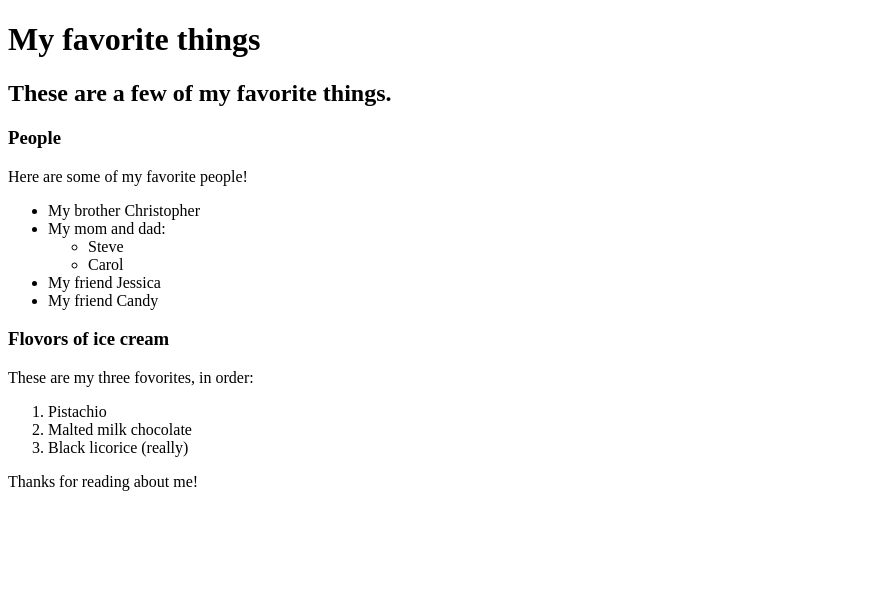
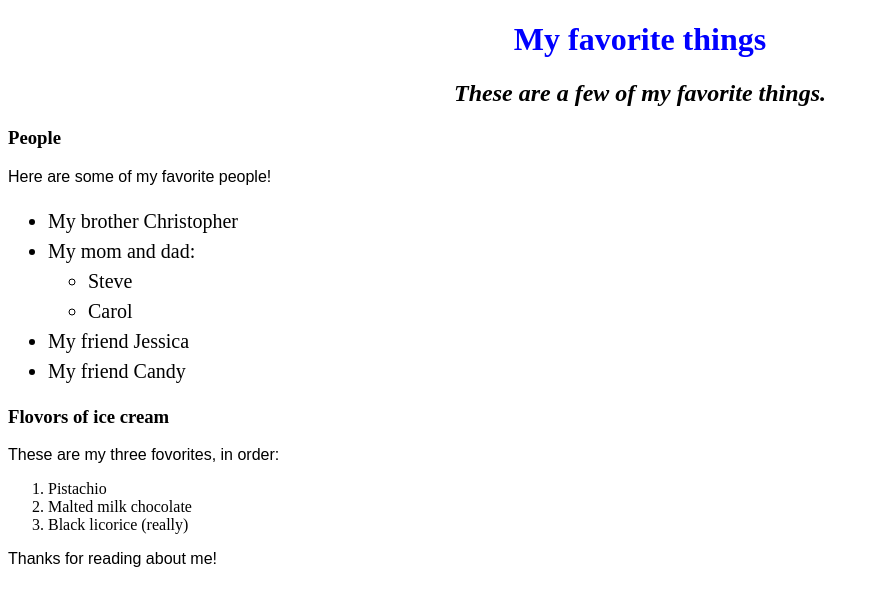
Before and after one commit to Raya-Sodwilai/my-first-webpage, a plain HTML site: page index.html in a window 1280 px wide. Shown: the whole page, without its empty margins (0-879 px from the left). Drawn offline with Linux system fonts and the light colour scheme.

Commit message:
Change name of favorite-things.html file to index.html.

```diff
--- /dev/null
+++ b/css/styles.css
@@ -0,0 +1,18 @@
+h1 {
+  color: blue;
+  text-align: center;
+}
+
+h2 {
+  font-style: italic;
+  text-align: center;
+}
+
+p {
+  font-family: sans-serif;
+}
+
+ul {
+  font-size: 20px;
+  line-height: 30px;
+}
--- a/favorite-things.html
+++ b/index.html
@@ -1,6 +1,7 @@
 <!DOCTYPE html>
 <html lang="en-US">
 <head>
+  <link href="css/styles.css" rel="stylesheet" type="text/css">
   <title>Michael's favorite things</title>
 </head>
 <body>
```
